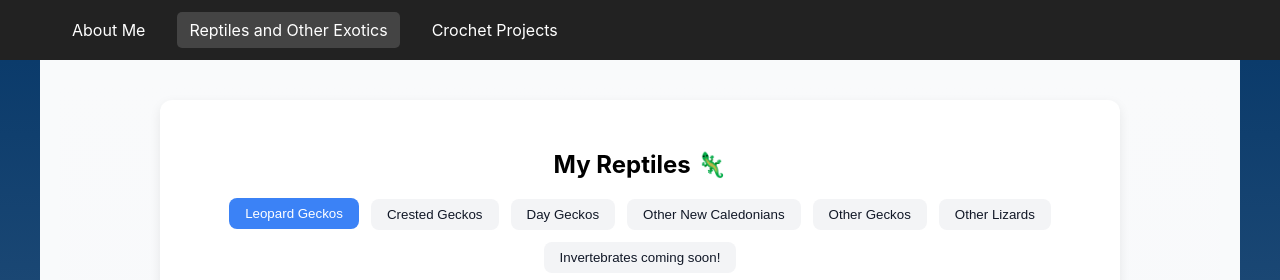
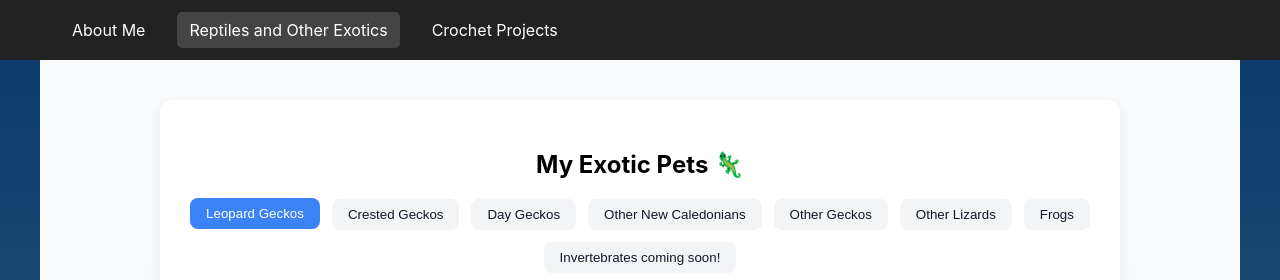
Before and after one commit to kirons323/KatherineReptilesSite, a React (Create React App) app in the folder frontend/kreptiles-frontend/: page / in a window 1280 px wide. Both pictures are taken after a click on the item "Reptiles and Other Exotics". Shown: the top 280 px of the page. Built offline with nearby package versions, Linux system fonts and the light colour scheme.

Commit message:
quick fixes

```diff
--- a/frontend/kreptiles-frontend/src/Content/ReptileInfo.js
+++ b/frontend/kreptiles-frontend/src/Content/ReptileInfo.js
@@ -159,7 +159,7 @@ const reptiles = {
       },
     ],
   },
-  frogs: {
+  inverts: {
     name: "Invertebrates coming soon!",
     pets: [
     ],
--- a/frontend/kreptiles-frontend/src/Content/Reptiles.js
+++ b/frontend/kreptiles-frontend/src/Content/Reptiles.js
@@ -9,7 +9,7 @@ export default function Reptiles() {
   return (
     <section className="reptile-container">
       <div className="reptile-card">
-        <h1>My Reptiles 🦎</h1>
+        <h1>My Exotic Pets 🦎</h1>
 
         {/* Reptile Selector */}
         <div className="reptile-selector">
```
